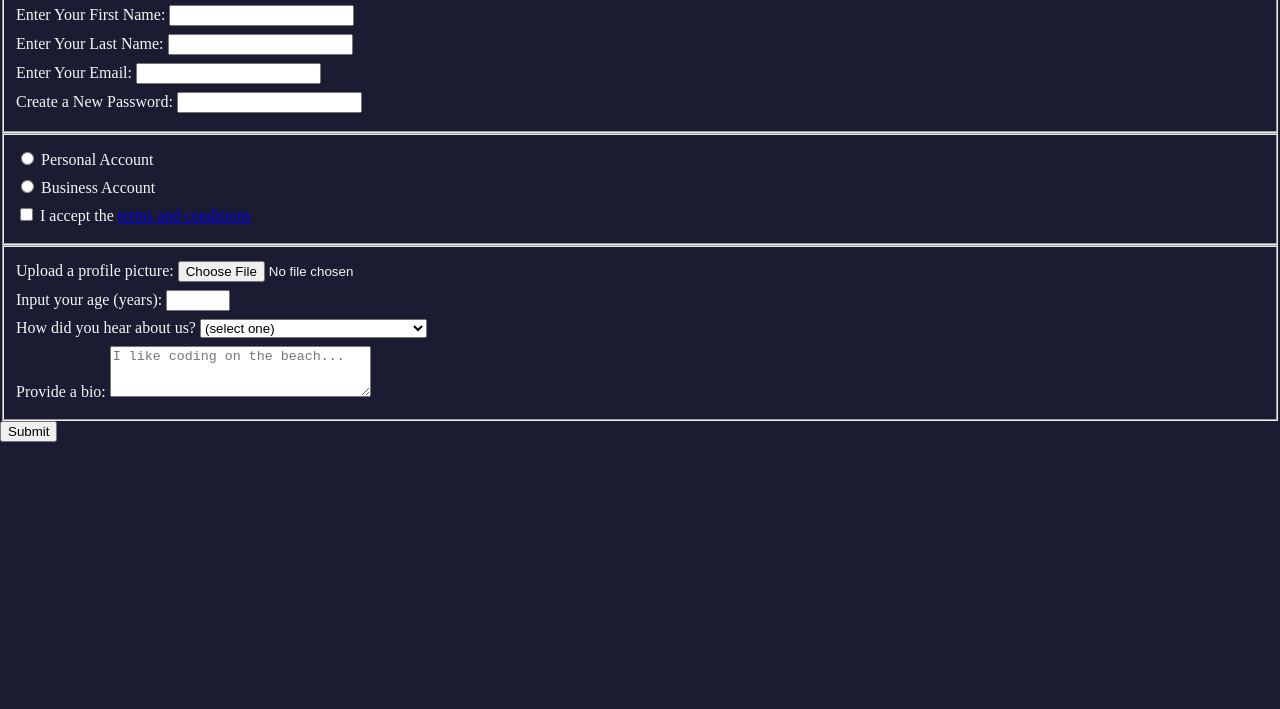
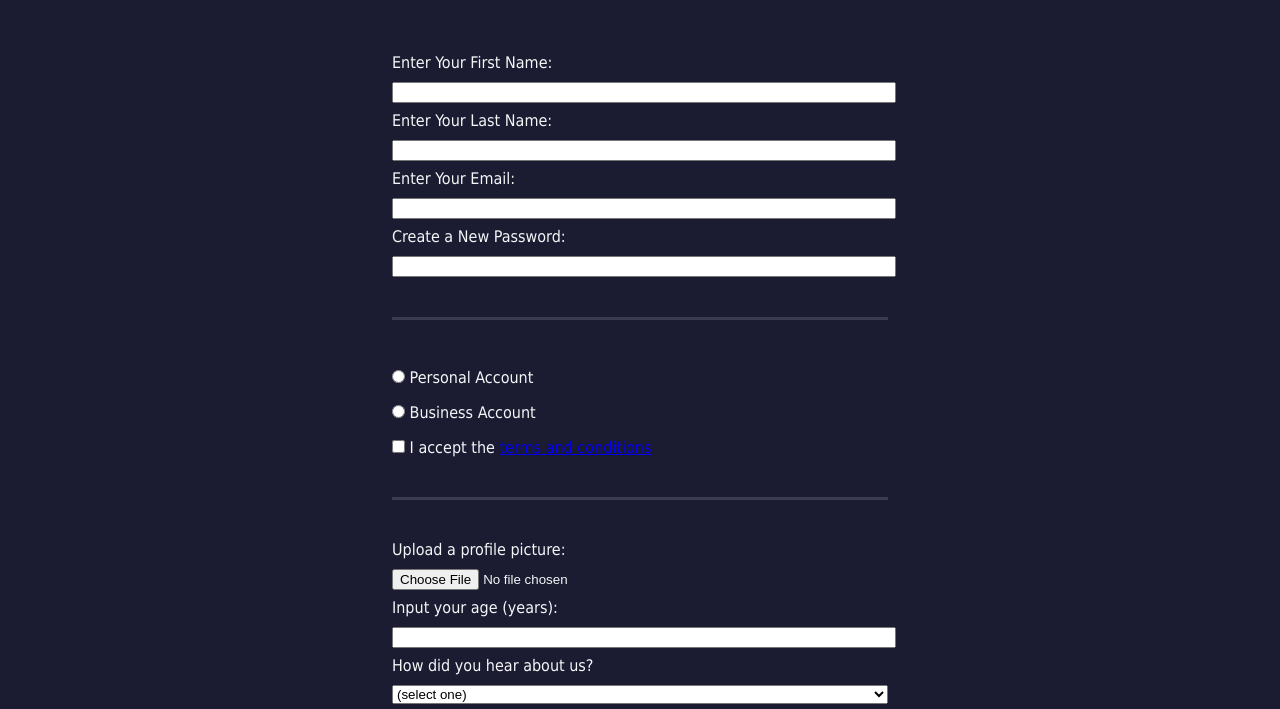
Before and after one commit to indy6678/registration-form, a plain HTML site: page index.html in a window 1280 px wide. Shown: the part 124-833 px from the top of the page. Drawn offline with Linux system fonts and the light colour scheme.

Commit message:
added styling to fieldset

```diff
--- a/index.html
+++ b/index.html
@@ -32,12 +32,12 @@
             <!-- added "name" to relate radio buttons to one another and allow one selectable at a time-->
             <!-- link labels and inputs -->
             <label for="personal-account">
-                <input id="personal-account" type="radio" name="account-type"> Personal Account</label>
+                <input id="personal-account" class="inline" type="radio" name="account-type"> Personal Account</label>
             <label for="business-account">
-                <input id="business-account" type="radio" name="account-type"> Business Account</label>
+                <input id="business-account" class="inline" type="radio" name="account-type"> Business Account</label>
             <label for="terms-and-conditions">
                 <!-- add link to terms and conditions -->
-                <input id="terms-and-conditions" type="checkbox" name="terms-and-conditions" required /> I accept the <a
+                <input id="terms-and-conditions" class="inline" type="checkbox" name="terms-and-conditions" required /> I accept the <a
                     href="https://www.freecodecamp.org/news/terms-of-service/">terms and conditions</a></label>
         </fieldset>
         <fieldset>
--- a/styles.css
+++ b/styles.css
@@ -5,9 +5,48 @@ body {
     margin: 0;
     background-color: #1b1b32;
     color: #f5f6f7;
+    font-family: Tahoma;
+    font-size: 16px;
 }
 
 label {
     display: block;
     margin: 0.5rem 0;
 }
+
+h1, p {
+    /* center the elements */
+    margin: 1em auto;
+    text-align: center;
+}
+
+form {
+    margin: 0 auto;
+    max-width: 500px;
+    min-width: 300px;
+    width: 60vw;
+}
+
+fieldset {
+    /* remove border from fieldset */
+    border: none;
+    padding: 2rem 0 2rem 0;
+    /* add border to bottom only */
+    border-bottom: 3px solid #3b3b4f
+}
+
+/* select last fieldset using pseudo-class*/
+fieldset:last-of-type {
+    border-bottom: none;
+}
+
+/* set the elements on their own lines */
+input, textarea, select {
+    width: 100%;
+    margin: 10px 0 0 0;
+}
+
+/* remove width rule for .inline class elements, setting them inline with labels */
+.inline {
+    width: unset;
+}
```
